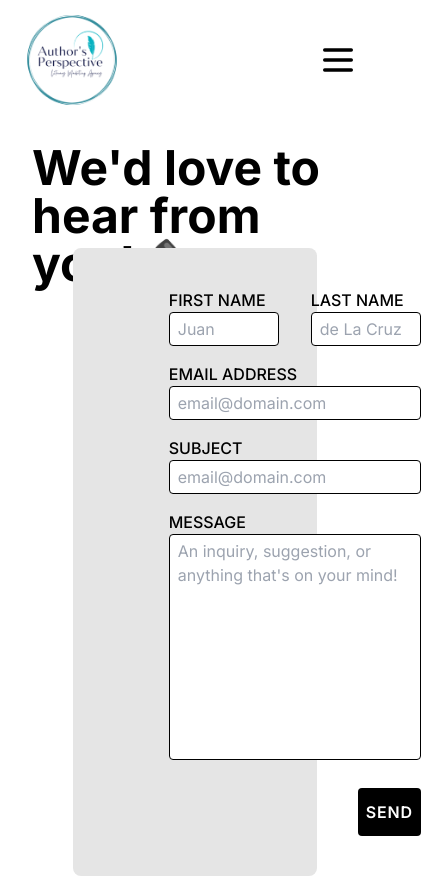
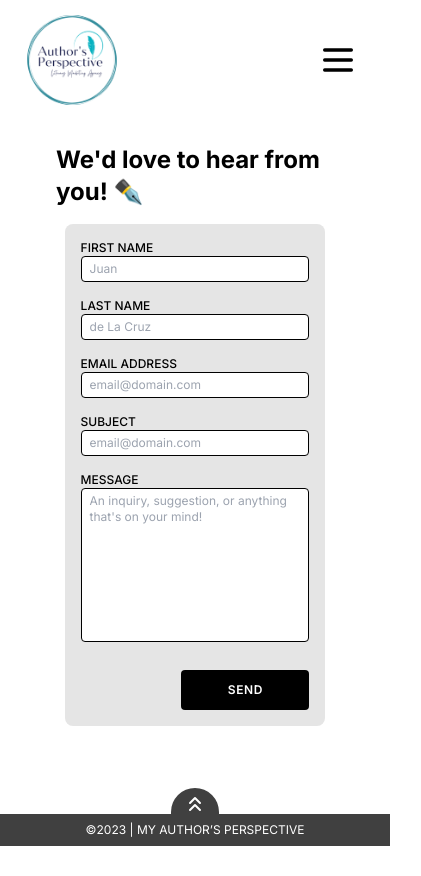
Before and after one commit to ethan123montera123/myauthorsperspective, a Next.js app in the folder client/: page /contact in a window 390 px wide. Shown: the top 876 px of the page, 421 px wide, since content can reach past the window. After the commit the page ends 846 px from the top, so only its background shows below. Built offline with nearby package versions, Linux system fonts and the light colour scheme.

Commit message:
[Feat][Ian] make contact form responsive

```diff
--- a/client/components/contact/ContactForm.jsx
+++ b/client/components/contact/ContactForm.jsx
@@ -10,9 +10,9 @@ export default function ContactForm() {
   const [message, setMessage] = useState("");
 
   return (
-    <div className="ContactForm mt-12 bg-neutral-200 p-10 px-24 w-3/4 rounded-lg mb-10">
+    <div className="ContactForm min-w-[80%] mt-4 lg:mt-12 bg-neutral-200 p-4 md:p-10 md:px-14 lg:px-24 md:w-3/4 rounded-lg mb-10 text-xs md:text-base">
       <form method="POST" action="#" className="grid">
-        <div className="grid grid-cols-2 gap-8">
+        <div className="grid grid-cols-1 md:grid-cols-2 md:gap-8">
           <FormField
             value={fName}
             setFn={setFName}
@@ -70,7 +70,7 @@ export default function ContactForm() {
             required
           ></textarea>
         </div>
-        <button className="justify-self-end mt-3 w-1/4 bg-black hover:bg-[#04b2bd] text-white uppercase py-3 rounded font-semibold tracking-wider">
+        <button className="justify-self-end mt-3 w-32 lg:w-[10rem] bg-black hover:bg-[#04b2bd] text-white uppercase py-3 rounded font-semibold tracking-wider">
           Send
         </button>
       </form>
--- a/client/pages/contact/index.jsx
+++ b/client/pages/contact/index.jsx
@@ -16,8 +16,8 @@ export default function Contact() {
           height="3000"
           width="2000"
         />
-        <h1 className="flex flex-col items-center">
-          <div className="text-5xl font-bold h-14">
+        <h1 className="flex flex-col items-center px-6 md:px-20">
+          <div className="text-2xl md:text-4xl lg:text-5xl font-bold">
             We&apos;d love to hear from you! ✒️
           </div>
         </h1>
```
